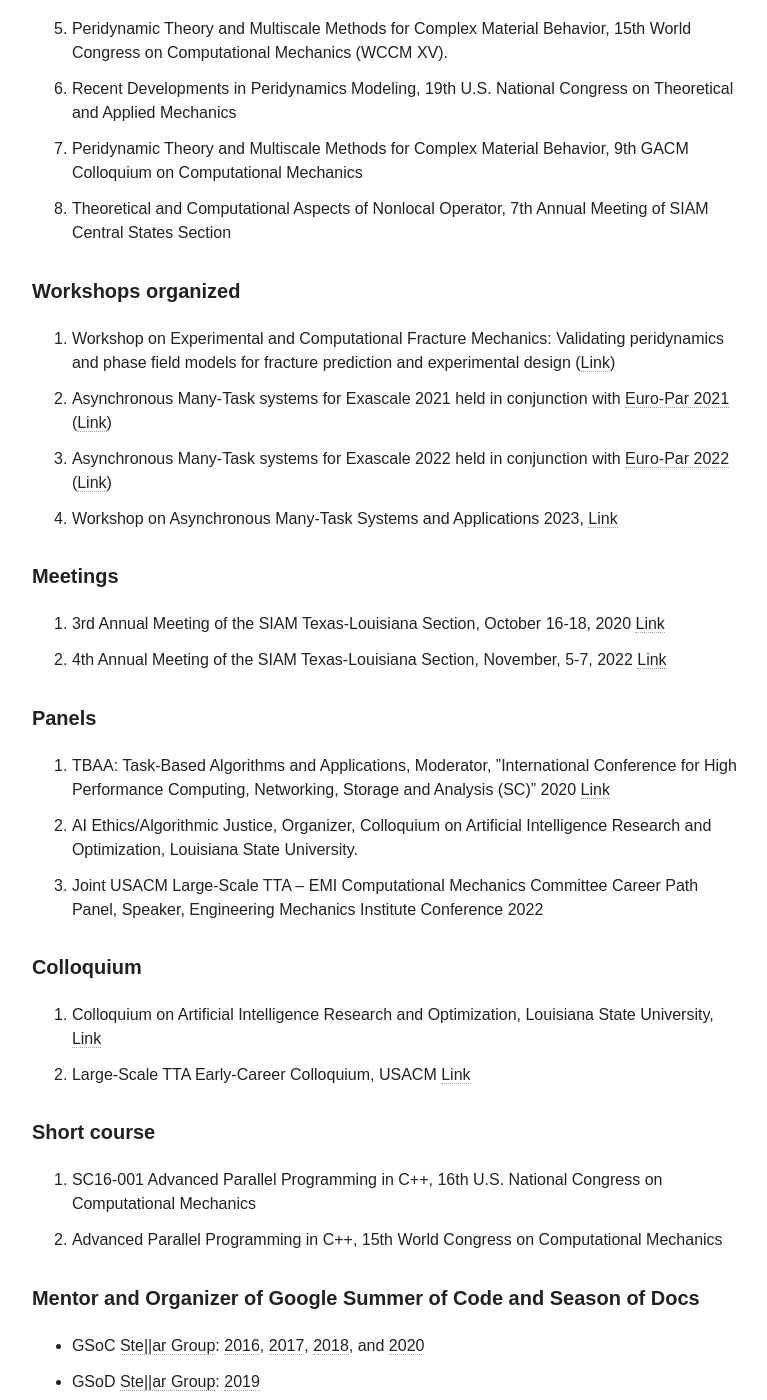
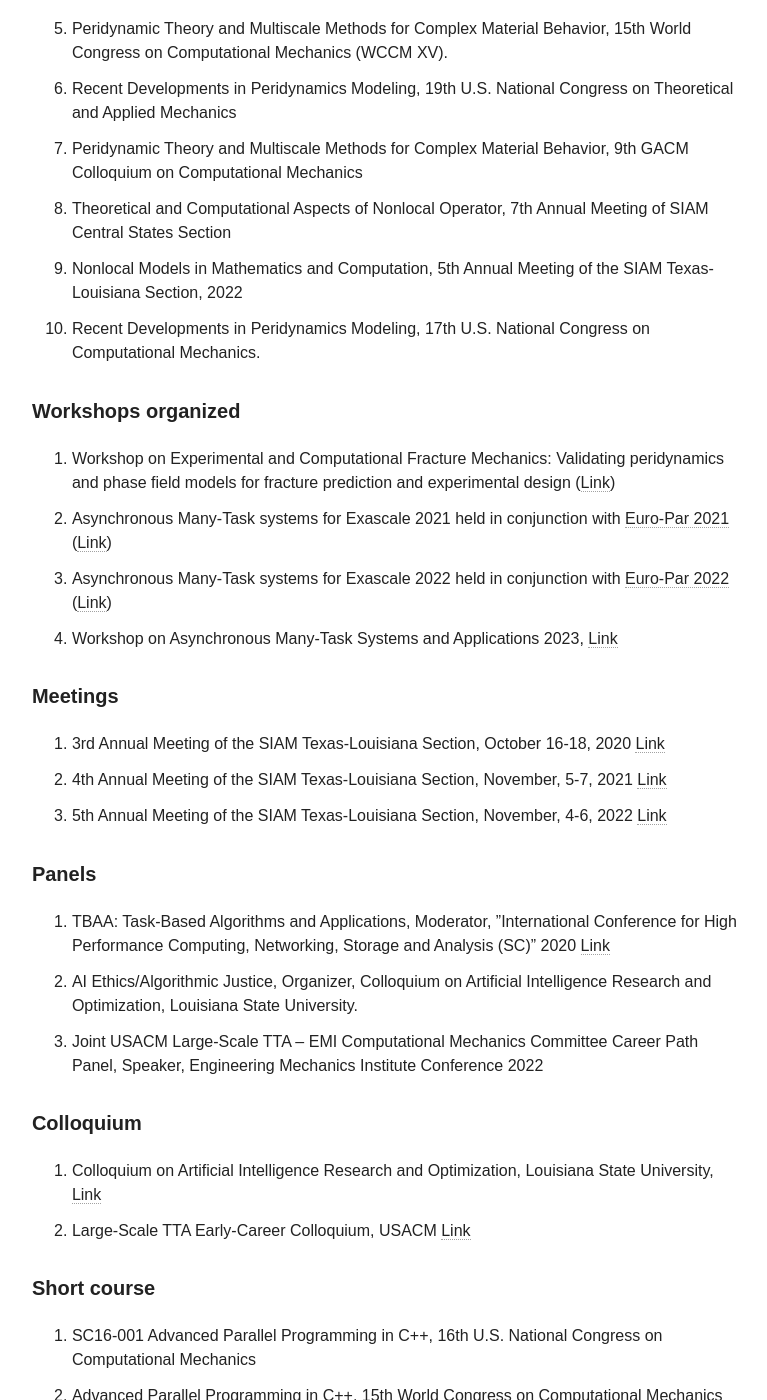
Before and after one commit to diehlpk/diehlpk.github.io, a Jekyll site: the page built from cv/index.md, in a window 1280 px wide and 1400 px high, scrolled down 5533 px. Shown: the whole window, without its empty margins (254-1021 px from the left). Built offline with Jekyll 4.4.1, drawn with Linux system fonts in a browser that asks for light colours; nearby versions of some CDN libraries; some web fonts are replaced.

Commit message:
Update CV

```diff
--- a/cv/index.md
+++ b/cv/index.md
@@ -180,6 +180,8 @@
 6. Recent Developments in Peridynamics Modeling, 19th U.S. National Congress on Theoretical and Applied Mechanics
 7. Peridynamic Theory and Multiscale Methods for Complex Material Behavior, 9th GACM Colloquium on Computational Mechanics
 8. Theoretical and Computational Aspects of Nonlocal Operator, 7th Annual Meeting of SIAM Central States Section
+9. Nonlocal Models in Mathematics and Computation, 5th Annual Meeting of the SIAM Texas-Louisiana Section, 2022
+10. Recent Developments in Peridynamics Modeling, 17th U.S. National Congress on Computational Mechanics.
 
 ##### Workshops organized
 
@@ -192,7 +194,8 @@
 ##### Meetings
 
 1. 3rd Annual Meeting of the SIAM Texas-Louisiana Section, October 16-18, 2020 [Link](https://www.math.tamu.edu/conferences/SIAMTXLA/)
-1. 4th Annual Meeting of the SIAM Texas-Louisiana Section, November, 5-7, 2022 [Link](https://faculty.utrgv.edu/eleftherios.gkioulekas/2021-siam-txla-meeting-spi/index.html)
+1. 4th Annual Meeting of the SIAM Texas-Louisiana Section, November, 5-7, 2021 [Link](https://faculty.utrgv.edu/eleftherios.gkioulekas/2021-siam-txla-meeting-spi/index.html)
+1. 5th Annual Meeting of the SIAM Texas-Louisiana Section, November, 4-6, 2022 [Link](https://www.math.uh.edu/siamtxla22/index.shtml)
 
 ##### Panels
 
```
Also changed, not shown: 2 other files.
